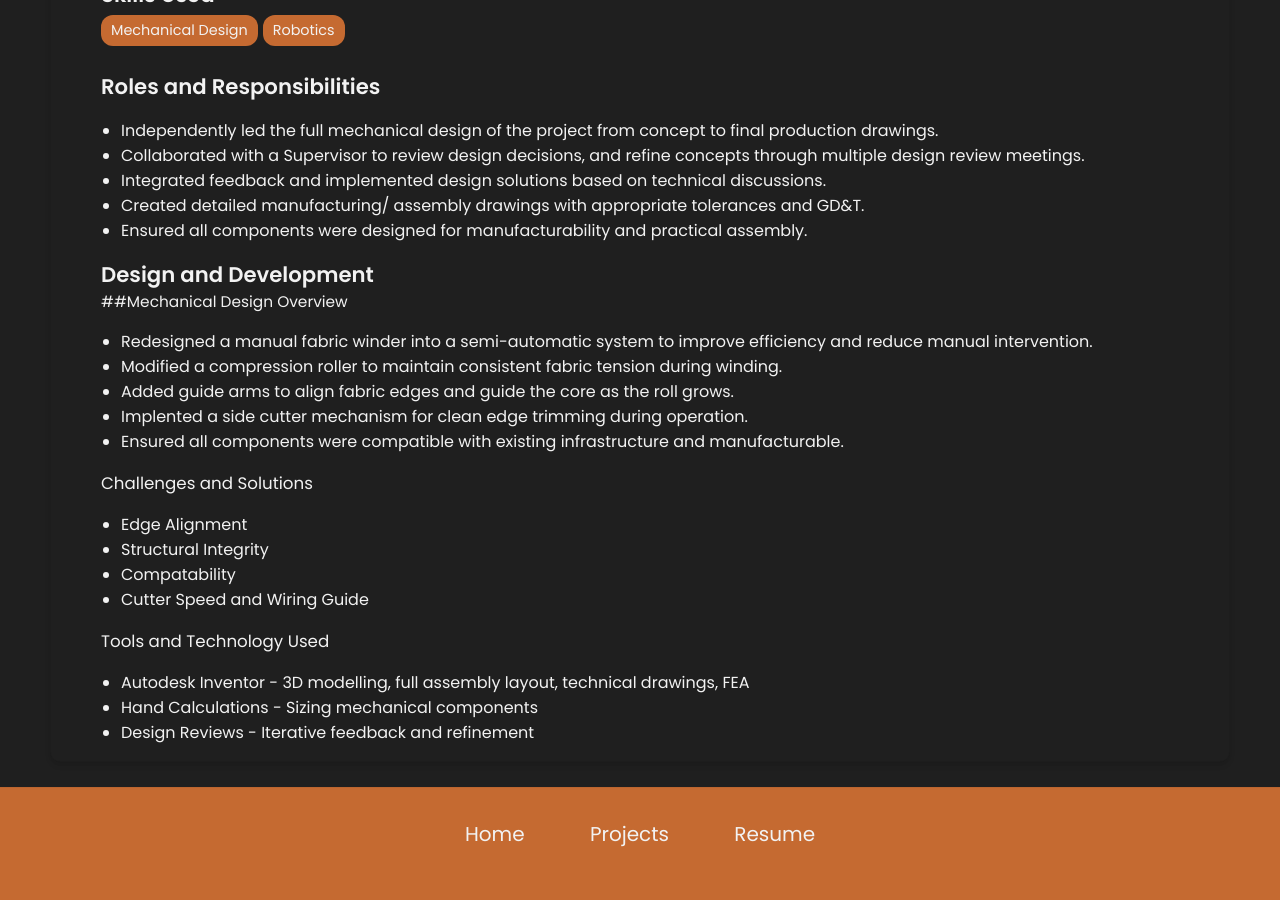
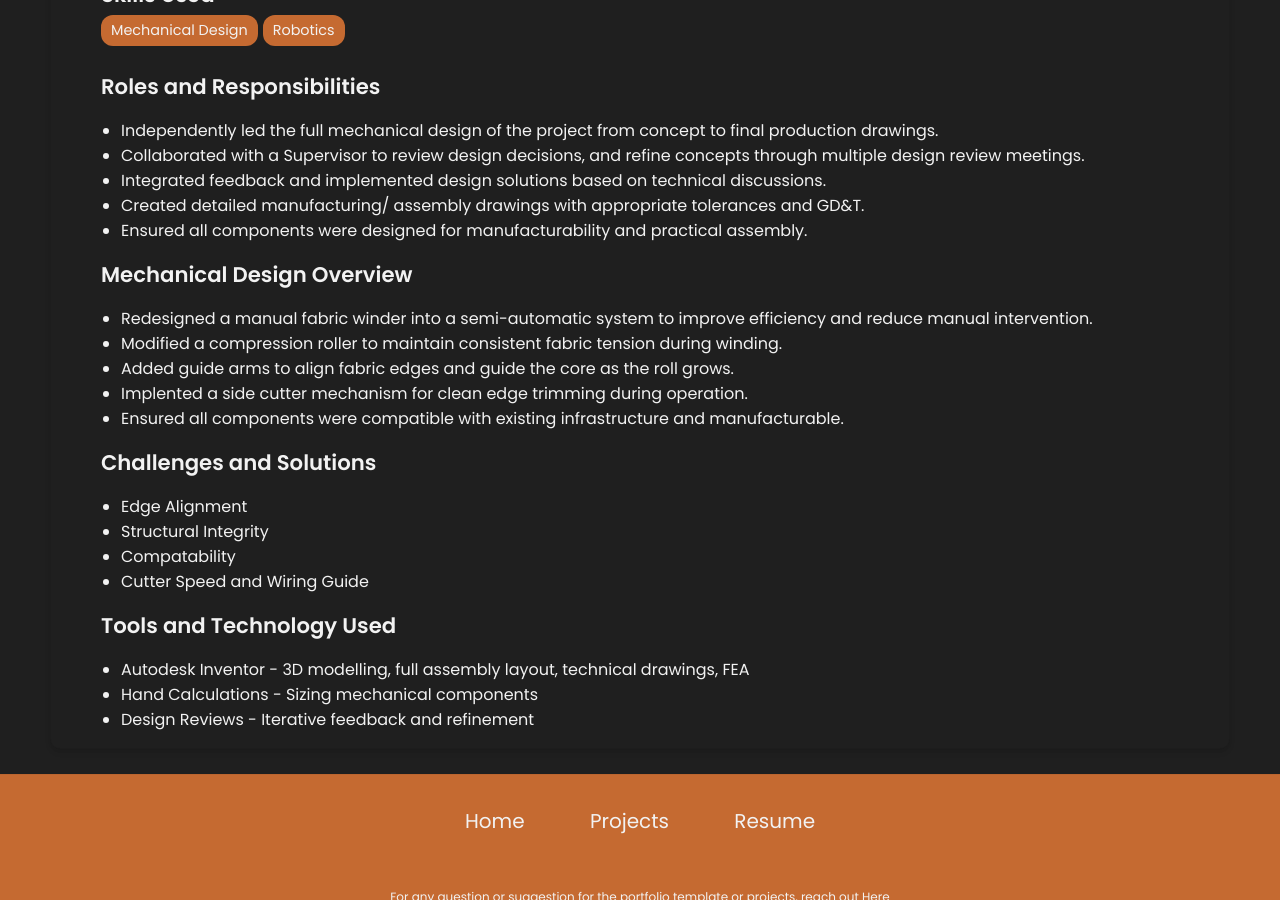
Before and after one commit to Alvin-Htet/Alvin-Htet.github.io, a Jekyll site: the page built from _projects/Prototype Mars Rover/index.md, in a window 1280 px wide and 900 px high, scrolled down 1002 px. Built offline with Jekyll 4.4.1, drawn with Linux system fonts in a browser that asks for light colours.

Commit message:
Update index.md

```diff
--- a/_projects/Prototype Mars Rover/index.md
+++ b/_projects/Prototype Mars Rover/index.md
@@ -15,22 +15,20 @@ main-image: /work_2.jpg
 - Created detailed manufacturing/ assembly drawings with appropriate tolerances and GD&T.
 - Ensured all components were designed for manufacturability and practical assembly.
 
-## Design and Development
-
-##Mechanical Design Overview
+## Mechanical Design Overview
 - Redesigned a manual fabric winder into a semi-automatic system to improve efficiency and reduce manual intervention.
 - Modified a compression roller to maintain consistent fabric tension during winding.
 - Added guide arms to align fabric edges and guide the core as the roll grows.
 - Implented a side cutter mechanism for clean edge trimming during operation.
 - Ensured all components were compatible with existing infrastructure and manufacturable.
 
-### Challenges and Solutions
+## Challenges and Solutions
 - Edge Alignment
 - Structural Integrity
 - Compatability
 - Cutter Speed and Wiring Guide
 
-### Tools and Technology Used
+## Tools and Technology Used
 - Autodesk Inventor - 3D modelling, full assembly layout, technical drawings, FEA
 - Hand Calculations - Sizing mechanical components
 - Design Reviews - Iterative feedback and refinement
```
